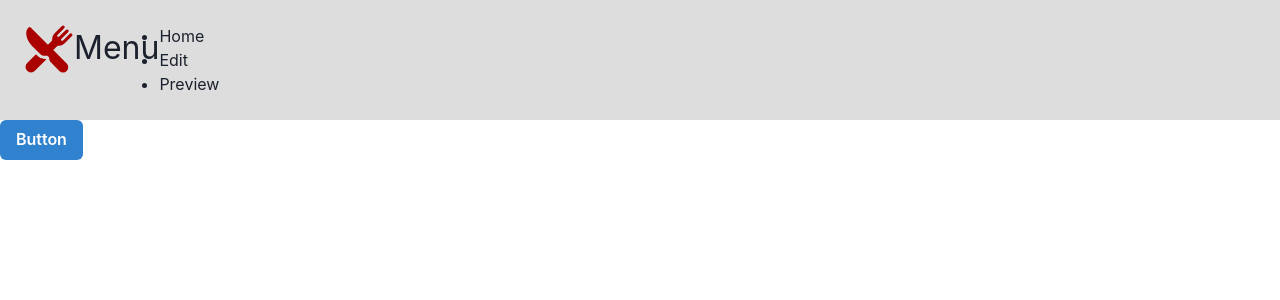
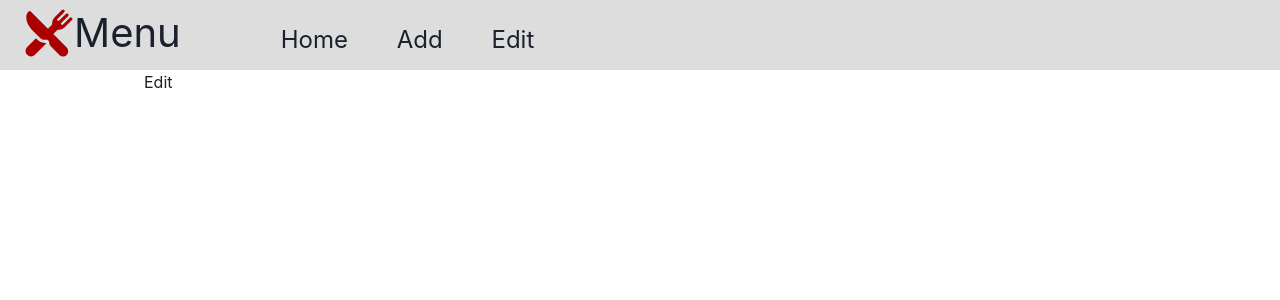
Before and after one commit to julschong/restaurantMenuQR, a React (Create React App) app in the folder client/: page /edit/1 in a window 1280 px wide. Shown: the top 300 px of the page. Built offline with nearby package versions, Linux system fonts and the light colour scheme.

Commit message:
finished header for now

```diff
--- a/client/src/App.js
+++ b/client/src/App.js
@@ -1,6 +1,6 @@
 import React from 'react';
 // 1. import `ChakraProvider` component
-import { Button } from '@chakra-ui/react';
+import { Button, Container } from '@chakra-ui/react';
 
 import Header from './components/Header/';
 import { Switch, Route } from 'react-router-dom';
@@ -10,18 +10,15 @@ function App() {
     return (
         <>
             <Header />
-            <Button colorScheme="blue">Button</Button>
-            <Switch>
-                <Route exact path="/">
-                    Home
-                </Route>
-                <Route exact path="/edit">
-                    Edit
-                </Route>
-                <Route exact path="/preview">
-                    Preview
-                </Route>
-            </Switch>
+            <Container maxWidth="80vw">
+                <Switch>
+                    <Route exact path="/">
+                        Home
+                    </Route>
+                    <Route path="/add">Add</Route>
+                    <Route path="/edit">Edit</Route>
+                </Switch>
+            </Container>
         </>
     );
 }
--- a/client/src/components/Header/header.scss
+++ b/client/src/components/Header/header.scss
@@ -1,5 +1,5 @@
 #navbar {
-    padding: 24px;
+    padding: 8px 24px 12px 24px;
 
     #logo {
         width: 50px;
@@ -8,6 +8,7 @@
 
     #app-name {
         text-align: center;
-        font-size: xx-large;
+        font-size: 40px;
+        line-height: 50px;
     }
 }
--- a/client/src/components/Header/index.js
+++ b/client/src/components/Header/index.js
@@ -3,7 +3,7 @@ import { Text } from '@chakra-ui/react';
 import { IoRestaurant } from 'react-icons/io5';
 import { Switch } from 'react-router';
 import Links from '../Links';
-import './header.scss';
+import './Header.scss';
 
 const Header = () => {
     return (
--- /dev/null
+++ b/client/src/components/Links/Links.scss
@@ -0,0 +1,11 @@
+#navbar-links {
+    list-style-type: none;
+    display: flex;
+    align-items: flex-end;
+    flex: 1;
+    padding-left: 100px;
+    gap: 5%;
+    li {
+        font-size: 24px;
+    }
+}
--- a/client/src/components/Links/index.js
+++ b/client/src/components/Links/index.js
@@ -1,11 +1,17 @@
 import { BrowserRouter as Link } from 'react-router-dom';
+import './Links.scss';
 
 const Links = () => {
     return (
-        <ul>
+        <ul id="navbar-links">
             <li>
                 <Link to="/">
                     <a href="/">Home</a>
+                </Link>
+            </li>
+            <li>
+                <Link to="/add">
+                    <a href="/add">Add</a>
                 </Link>
             </li>
             <li>
@@ -13,11 +19,6 @@ const Links = () => {
                     <a href="/edit">Edit</a>
                 </Link>
             </li>
-            <li>
-                <Link to="/preview">
-                    <a href="/preview">Preview</a>
-                </Link>
-            </li>
         </ul>
     );
 };
```
